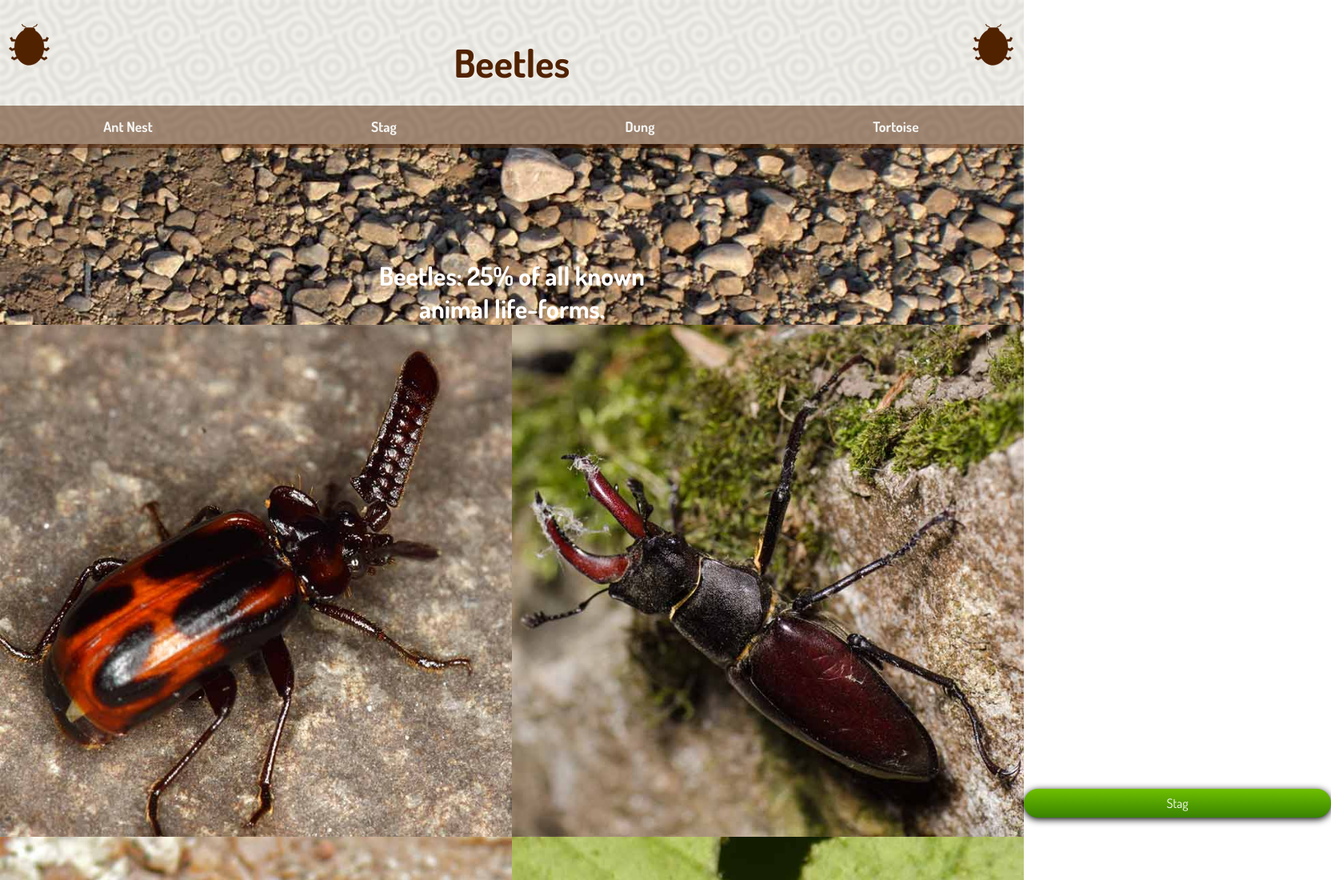
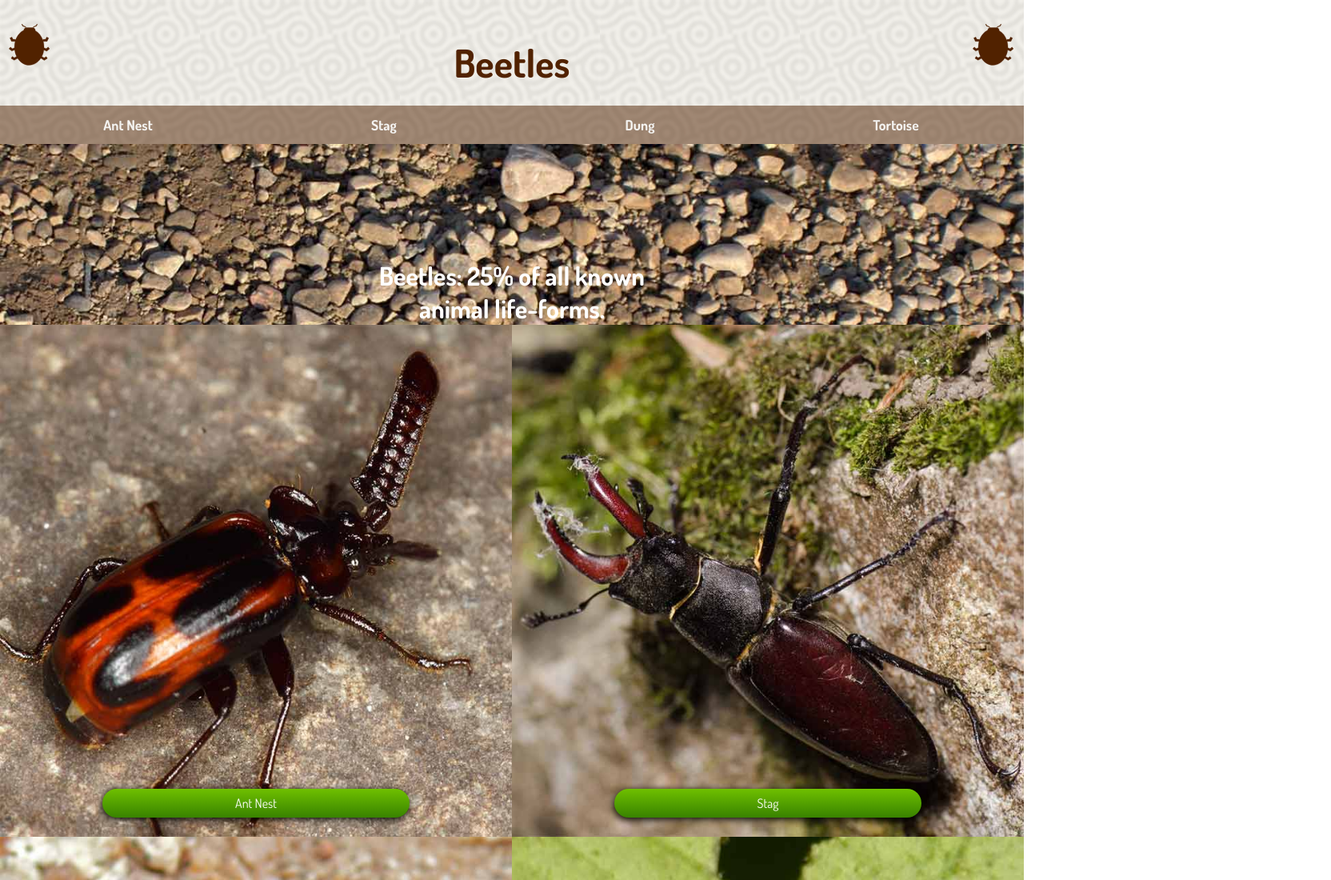
Before and after one commit to Mjams/dsn1674-assignment-7, a plain HTML site: page index.html in a window 1280 px wide. Shown: the top 1100 px of the page at 80% size, 1664 px wide, since content can reach past the window. Drawn offline with Linux system fonts and the light colour scheme.

Commit message:
finished and validated

```diff
--- a/css/main.css
+++ b/css/main.css
@@ -62,12 +62,12 @@ nav a{
   color: white;
   text-decoration: none;
   font-size: 1.1rem;
-  padding: 0.87em;
+  padding: 0.74em;
   background-color: #512200;
   opacity: 0.50;
 }
 
-nav li:hover{
+a:hover{
   background-color: #512200;
   opacity: 0.80;
 }
@@ -122,7 +122,7 @@ position: relative;
   background-color: #388200;
   background-image: linear-gradient(to bottom, #6fc000, #388200);
   bottom: 1.5em;
-  left: 20%%;
+  left: 20%;
   width: 60%;
   text-align: center;
   position: absolute;
@@ -150,6 +150,7 @@ position: relative;
   width: 100%;
 }
 
-a:hover{
+.btn:hover{
   background-image: linear-gradient(to bottom, #3A833F, #2D4D24);
+  opacity: 1;
 }
```
